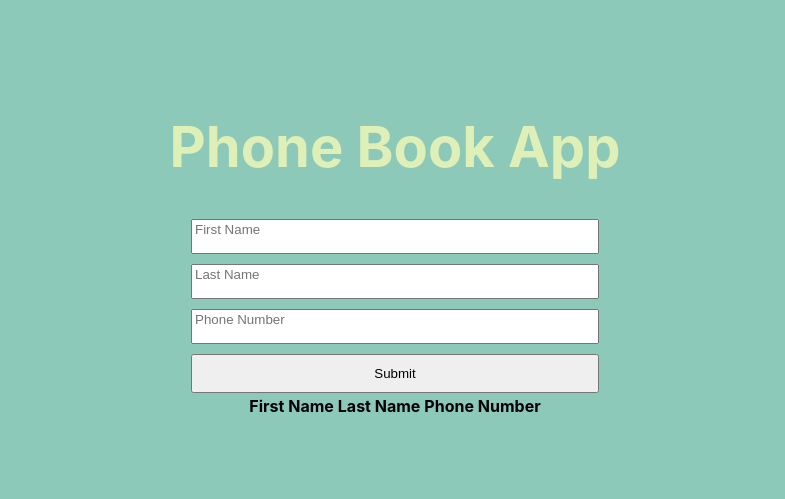
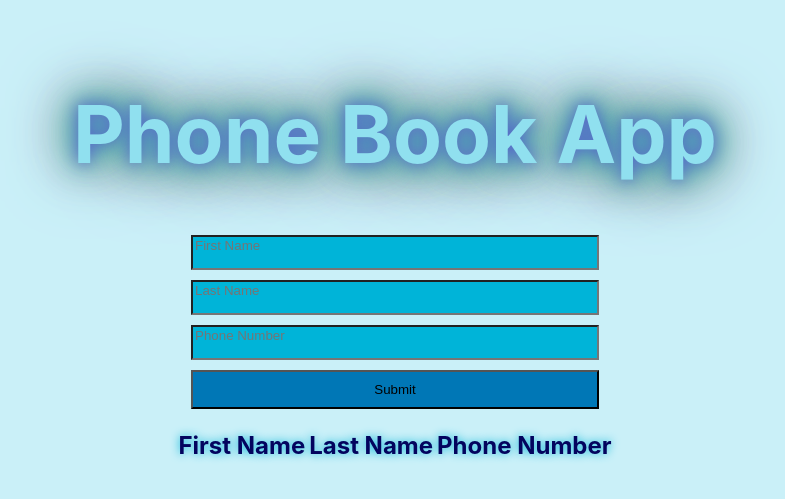
Before and after one commit to Roadlyfe/React-phonebook, a React (Create React App) app: page / in a window 1280 px wide. Shown: the part 153-652 px from the top of the page, without its empty margins (245-1030 px from the left). Built offline with nearby package versions, Linux system fonts and the light colour scheme.

Commit message:
added keyframes animation for neon effect on h1

```diff
--- a/src/App.css
+++ b/src/App.css
@@ -5,13 +5,31 @@
   height: 100vh;
   flex-direction: column;
   text-align: center;
-  background-color: #5FB49CB7;
+  background-color: #caf0f8
 }
 
-.App > h1 {
+.glow {
+  font-size: 80px;
+  color: #90e0ef;
+  text-align: center;
+  -webkit-animation: glow 1s ease-in-out infinite alternate;
+  -moz-animation: glow 1.2s ease-in-out infinite alternate;
+  animation: glow 1.2s ease-in-out infinite alternate;
+}
+
+@keyframes glow {
+  from {
+    text-shadow: 0 0 10px #5e60ce, 0 0 20px #5e60ce, 0 0 30px #ff70a6, 0 0 40px #ff70a6, 0 0 50px #ff70a6, 0 0 60px #ff70a6, 0 0 70px #ff70a6;
+  }
+  to {
+    text-shadow: 0 0 20px #5e60ce, 0 0 30px #06d6a0, 0 0 40px #06d6a0, 0 0 50px #06d6a0, 0 0 60px #06d6a0, 0 0 70px #06d6a0, 0 0 80px #ff4da6;
+  }
+}
+
+/* .App > h1 {
   font-size: 3.5rem;
-  color: #DEEFB7;
-}
+  color: #0077b6;
+} */
 
 .input__div {
   display: flex;
@@ -19,6 +37,7 @@
 }
 
 .input {
+  background-color: #00b4d8;
   width: 400px;
   padding-bottom: 15px;
   margin-bottom: 10px;
@@ -26,4 +45,12 @@
 
 .submit__button {
   padding: 10px;
+  background-color: #0077b6;
 }
+
+.tableHeader {
+  font-size: 1.5rem;
+  padding-top: 20px;
+  color: #03045e;
+  text-shadow: 0 0 10px #00b4d8;
+}
--- a/src/App.js
+++ b/src/App.js
@@ -12,7 +12,7 @@ function App() {
 
   return (
     <div className="App">
-      <h1>Phone Book App</h1>
+      <h1 className='glow'>Phone Book App</h1>
       <EntryForm addEntryToPhoneBook={addEntryToPhoneBook} />
       <DisplayEntries entries={entries} />
     </div>
@@ -51,9 +51,9 @@ function DisplayEntries({ entries }) {
     <table>
       <thead>
         <tr>
-          <th>First Name</th>
-          <th>Last Name</th>
-          <th>Phone Number</th>
+          <th className='tableHeader'>First Name</th>
+          <th className='tableHeader'>Last Name</th>
+          <th className='tableHeader'>Phone Number</th>
         </tr>
       </thead>
       <tbody>
```
